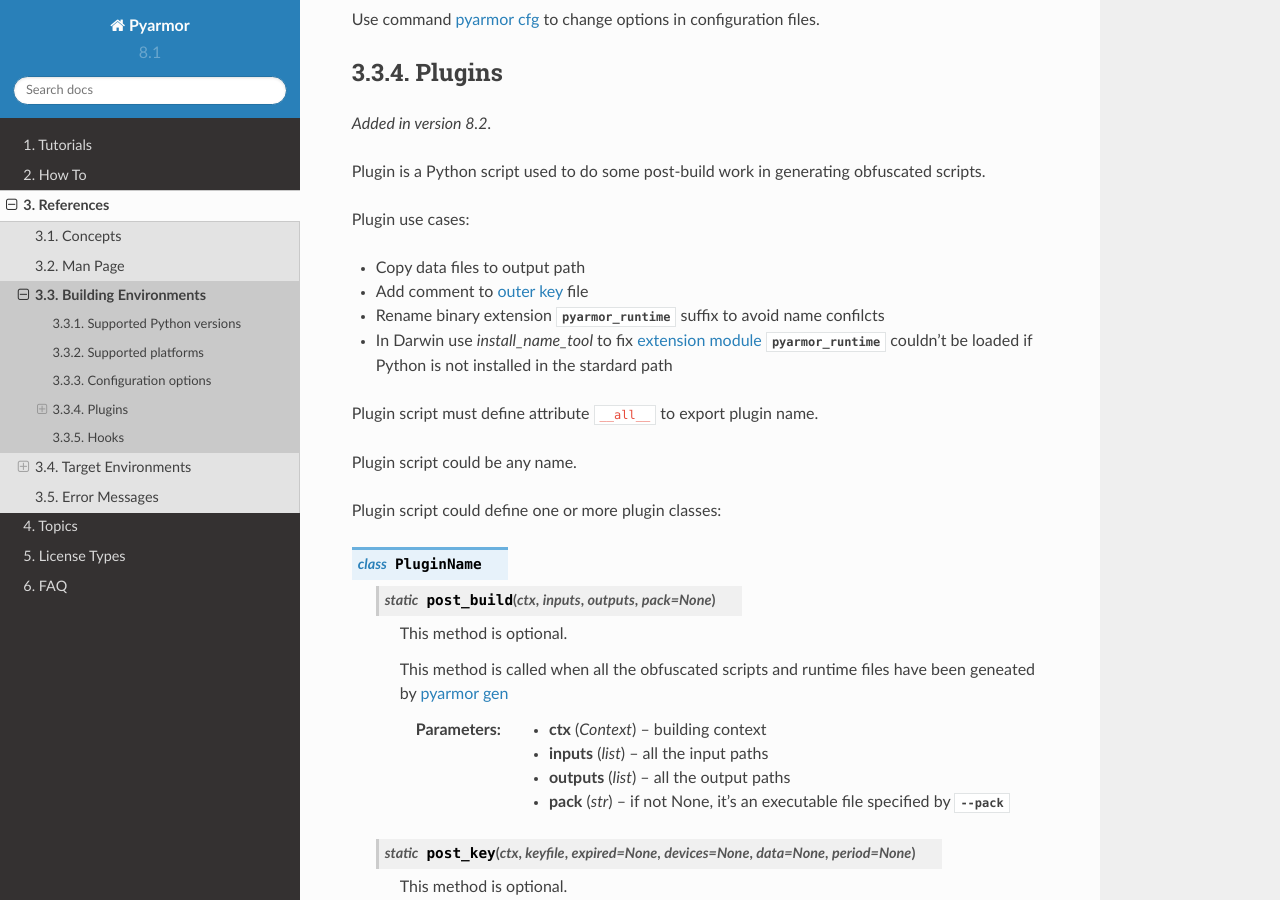
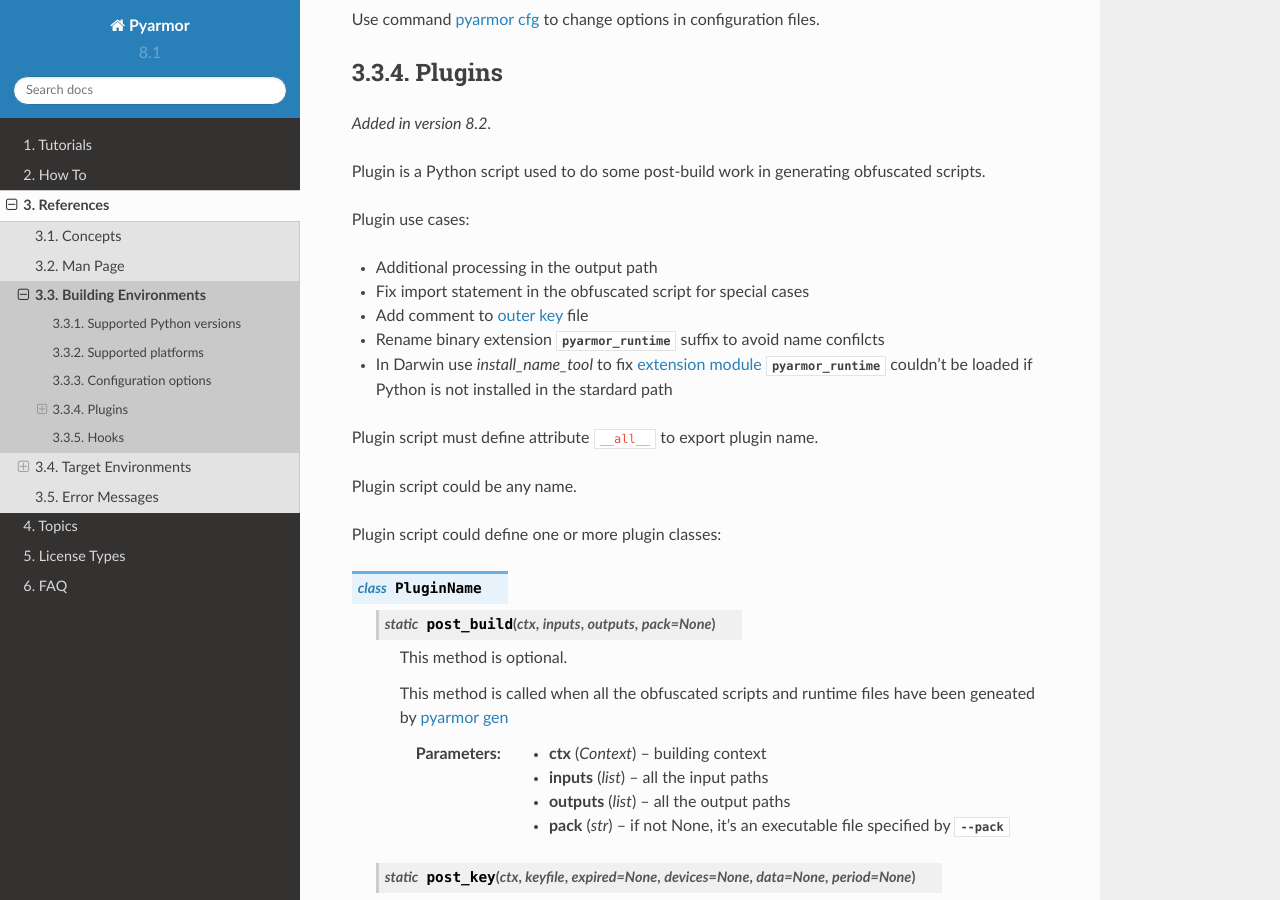
Before and after one commit to dashingsoft/pyarmor, a Sphinx documentation site: the page built from docs/reference/environments.rst, in a window 1280 px wide and 900 px high, scrolled down 1559 px. Built offline with Sphinx 7.4.7 and the Read the Docs theme 2.0.0, drawn with Linux system fonts in a browser that asks for light colours.

Commit message:
Refine plugin use cases

```diff
--- a/docs/reference/environments.rst
+++ b/docs/reference/environments.rst
@@ -82,7 +82,8 @@
 
 Plugin use cases:
 
-- Copy data files to output path
+- Additional processing in the output path
+- Fix import statement in the obfuscated script for special cases
 - Add comment to :term:`outer key` file
 - Rename binary extension :mod:`pyarmor_runtime` suffix to avoid name confilcts
 - In Darwin use `install_name_tool` to fix :term:`extension module` :mod:`pyarmor_runtime` couldn't be loaded if Python is not installed in the stardard path
```
